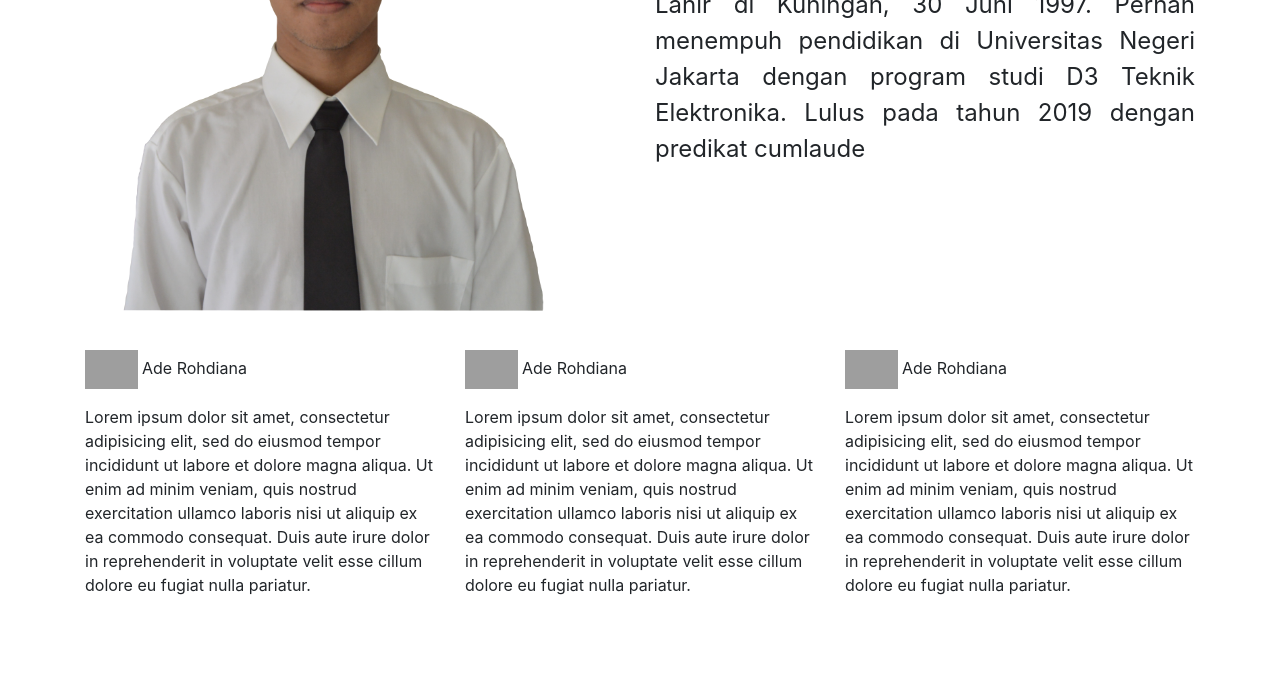
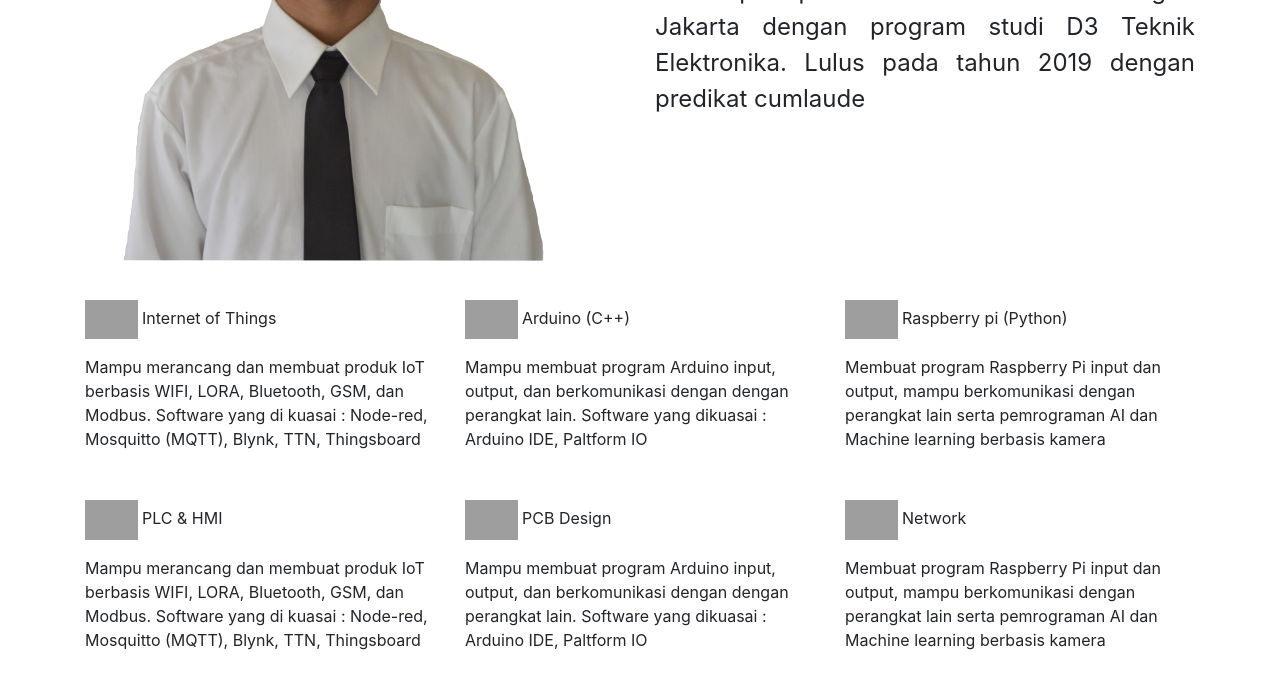
Before and after one commit to aderohdiana/myprofile, a plain HTML site: page index.html in a window 1280 px wide. Shown: the part 1377-2065 px from the top of the page. Drawn offline with nearby package versions, Linux system fonts and the light colour scheme; grey boxes are pictures that could not be loaded.

Commit message:
add expertise

```diff
--- a/index.html
+++ b/index.html
@@ -50,7 +50,7 @@
       <!-- end jumbotron -->
 
       <!-- start about -->
-      <div class="container" id="container-about">
+      <div class="container" id="margin-3">
         <div class="row">
             <div class="col text-left">
                 <img src="img/fotoade.png" alt="fotoade" id="fotoade">
@@ -69,29 +69,50 @@
       <!-- row-1 -->
       <div class="row">
           <div class="col">
-              <p> <img src="img/test.jpg" alt="test1" id="img-expertise"> Ade Rohdiana</p>
+              <p> <img src="img/test.jpg" alt="test1" id="img-expertise"> Internet of Things</p>
           </div>
           <div class="col">
-            <p> <img src="img/test.jpg" alt="test2" id="img-expertise"> Ade Rohdiana</p>
+            <p> <img src="img/test.jpg" alt="test2" id="img-expertise"> Arduino (C++)</p>
           </div>
           <div class="col">
-            <p> <img src="img/test.jpg" alt="test3" id="img-expertise"> Ade Rohdiana</p>
+            <p> <img src="img/test.jpg" alt="test3" id="img-expertise"> Raspberry pi (Python)</p>
           </div>
       </div>
-      <!-- row-2 -->
-      <div class="row">
+      <div class="row" id="margin-3">
         <div class="col">
-            <p>Lorem ipsum dolor sit amet, consectetur adipisicing elit, sed do eiusmod tempor incididunt ut labore et dolore magna aliqua. Ut enim ad minim veniam, quis nostrud exercitation ullamco laboris nisi ut aliquip ex ea commodo consequat. Duis aute irure dolor in reprehenderit in voluptate velit esse cillum dolore eu fugiat nulla pariatur.</p>
+            <p>Mampu merancang dan membuat produk IoT berbasis WIFI, LORA, Bluetooth, GSM, dan Modbus. Software yang di kuasai : Node-red, Mosquitto (MQTT), Blynk, TTN, Thingsboard</p>
         </div>
         <div class="col">
-          <p>Lorem ipsum dolor sit amet, consectetur adipisicing elit, sed do eiusmod tempor incididunt ut labore et dolore magna aliqua. Ut enim ad minim veniam, quis nostrud exercitation ullamco laboris nisi ut aliquip ex ea commodo consequat. Duis aute irure dolor in reprehenderit in voluptate velit esse cillum dolore eu fugiat nulla pariatur.</p>
+          <p>Mampu membuat program Arduino input, output, dan berkomunikasi dengan dengan perangkat lain. Software yang dikuasai : Arduino IDE, Paltform IO</p>
         </div>
         <div class="col">
-          <p>Lorem ipsum dolor sit amet, consectetur adipisicing elit, sed do eiusmod tempor incididunt ut labore et dolore magna aliqua. Ut enim ad minim veniam, quis nostrud exercitation ullamco laboris nisi ut aliquip ex ea commodo consequat. Duis aute irure dolor in reprehenderit in voluptate velit esse cillum dolore eu fugiat nulla pariatur.</p>
+          <p>Membuat program Raspberry Pi input dan output, mampu berkomunikasi dengan perangkat lain serta pemrograman AI dan Machine learning berbasis kamera</p>
         </div>
     </div>
+    <!-- row-2 -->
+    <div class="row">
+      <div class="col">
+          <p> <img src="img/test.jpg" alt="test1" id="img-expertise"> PLC & HMI</p>
+      </div>
+      <div class="col">
+        <p> <img src="img/test.jpg" alt="test2" id="img-expertise"> PCB Design</p>
+      </div>
+      <div class="col">
+        <p> <img src="img/test.jpg" alt="test3" id="img-expertise"> Network</p>
+      </div>
   </div>
-
+  <div class="row">
+    <div class="col">
+        <p>Mampu merancang dan membuat produk IoT berbasis WIFI, LORA, Bluetooth, GSM, dan Modbus. Software yang di kuasai : Node-red, Mosquitto (MQTT), Blynk, TTN, Thingsboard</p>
+    </div>
+    <div class="col">
+      <p>Mampu membuat program Arduino input, output, dan berkomunikasi dengan dengan perangkat lain. Software yang dikuasai : Arduino IDE, Paltform IO</p>
+    </div>
+    <div class="col">
+      <p>Membuat program Raspberry Pi input dan output, mampu berkomunikasi dengan perangkat lain serta pemrograman AI dan Machine learning berbasis kamera</p>
+    </div>
+</div>
+  </div>
 
     <!-- end expertise -->
 
--- a/style.css
+++ b/style.css
@@ -1,7 +1,7 @@
 .jumbotron{
     background-image: url(img/rumput.jpg);
     background-size: cover;
-    height: 1150px;
+    height: 1100px;
     margin-bottom: 3%;
 }
 #jumbo{
@@ -23,7 +23,7 @@
     font-size: 150%;
     text-align: justify;
 }
-#container-about{
+#margin-3{
     margin-bottom: 3%;
 }
 /* start expertise */
```
